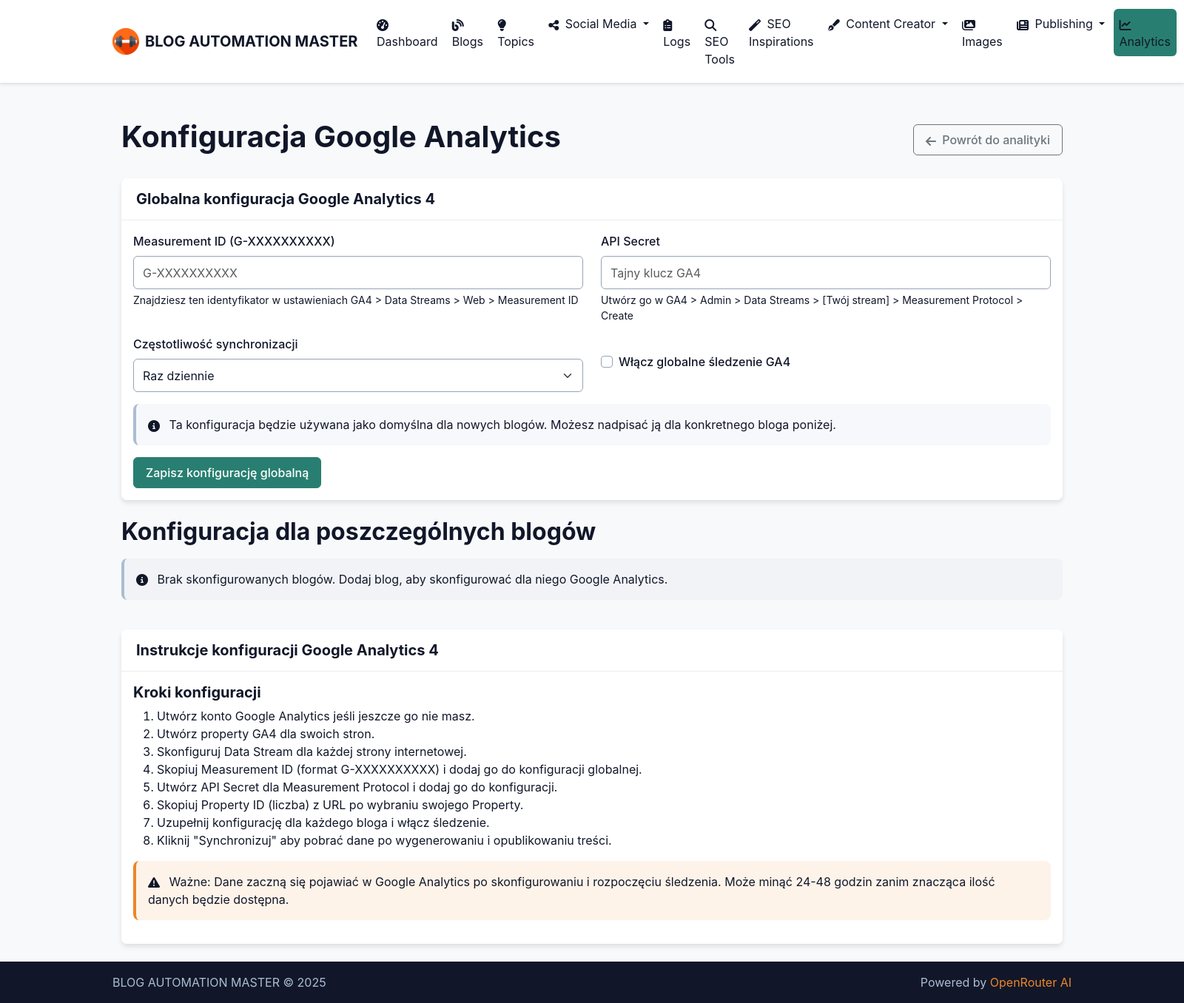
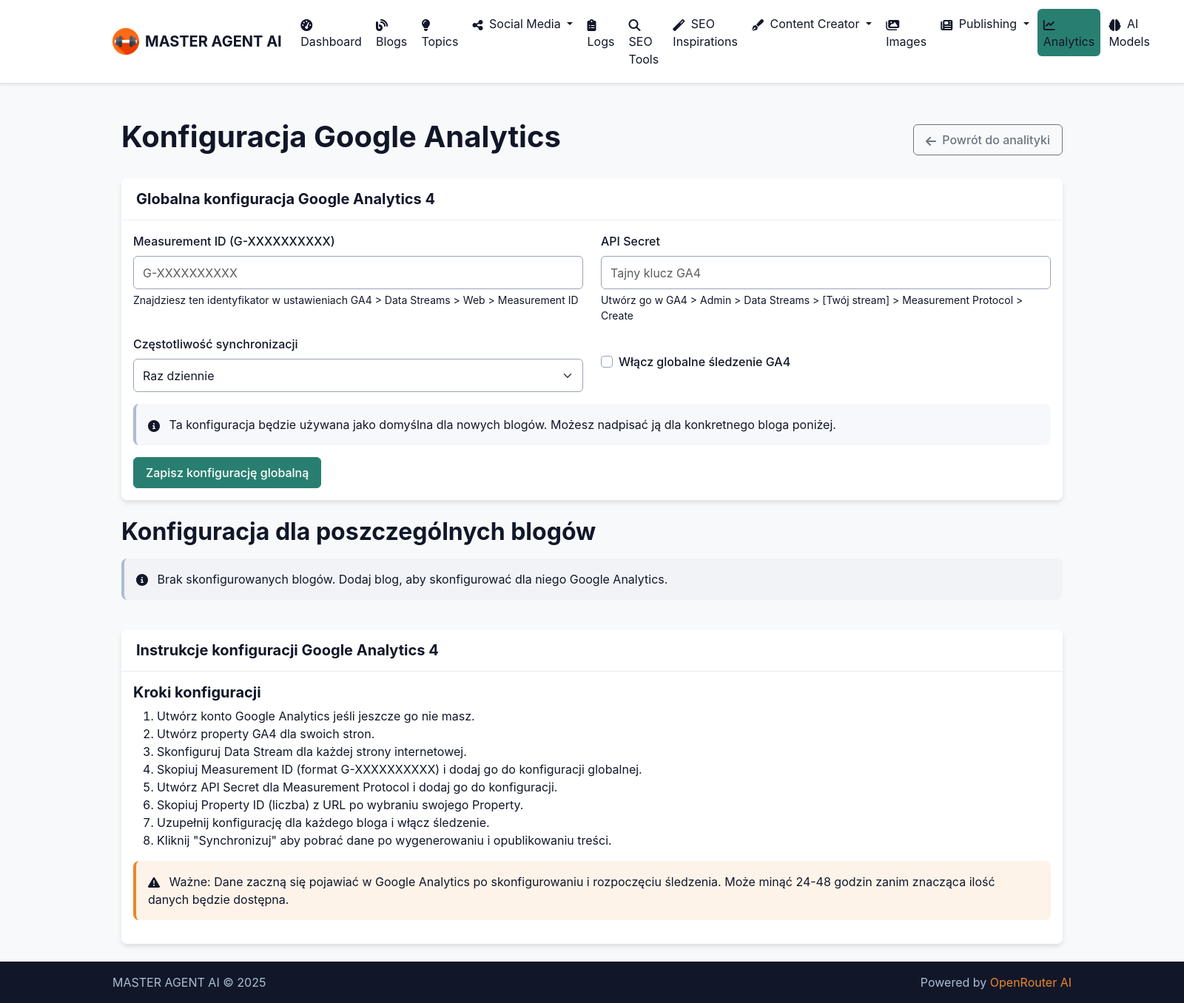
Before and after one commit to walerys1003/AUTO-BLOG-AGENT, a Flask app: page /analytics/config in a window 1600 px wide; the page is wider, and only the part inside the window is pictured. Shown: that part at 74% size. Run offline with Flask 3, Linux system fonts and the light colour scheme; parts of the project's set-up code (start-up, migrations or seed data) failed here and were passed over.

Commit message:
Rename the application title to Master Agent AI across all pages
Update the application's title from "BLOG AUTOMATION MASTER" to "MASTER AGENT AI" in base.html.

Replit-Commit-Author: Agent
Replit-Commit-Session-Id: f932fba3-eb06-492c-bdeb-fdf101ecf20a
Replit-Commit-Screenshot-Url: https://storage.googleapis.com/screenshot-production-us-central1/fe21f6ff-82c1-4e4d-926c-a837f59c7d8e/80e76af1-e47e-42c8-8036-4e74cef2a1ca.jpg

```diff
--- a/templates/base.html
+++ b/templates/base.html
@@ -3,8 +3,8 @@
 <head>
     <meta charset="UTF-8">
     <meta name="viewport" content="width=device-width, initial-scale=1.0">
-    <meta name="description" content="BLOG AUTOMATION MASTER - AI-powered content generation and management for WordPress blogs">
-    <title>{% block title %}BLOG AUTOMATION MASTER{% endblock %}</title>
+    <meta name="description" content="MASTER AGENT AI - AI-powered content generation and management for WordPress blogs">
+    <title>{% block title %}MASTER AGENT AI{% endblock %}</title>
     <!-- Bootstrap CSS -->
     <link href="https://cdn.jsdelivr.net/npm/bootstrap@5.3.2/dist/css/bootstrap.min.css" rel="stylesheet">
     <!-- Font Awesome -->
@@ -241,8 +241,8 @@
         <nav class="navbar navbar-expand-lg navbar-light border-bottom shadow-sm" style="background-color: var(--card-bg) !important;">
             <div class="container">
                 <a class="navbar-brand d-flex align-items-center" href="{{ url_for('dashboard') }}">
-                    <img src="{{ url_for('static', filename='img/muscle-icon-36.png') }}" alt="BLOG AUTOMATION MASTER" width="36" height="36" class="me-2">
-                    <span style="color: var(--dark-color) !important; font-weight: bold;">BLOG AUTOMATION MASTER</span>
+                    <img src="{{ url_for('static', filename='img/muscle-icon-36.png') }}" alt="MASTER AGENT AI" width="36" height="36" class="me-2">
+                    <span style="color: var(--dark-color) !important; font-weight: bold;">MASTER AGENT AI</span>
                 </a>
                 <button class="navbar-toggler" type="button" data-bs-toggle="collapse" data-bs-target="#navbarNav">
                     <span class="navbar-toggler-icon"></span>
@@ -417,7 +417,7 @@
         <div class="container">
             <div class="row align-items-center">
                 <div class="col-md-6 text-center text-md-start">
-                    <span style="color: var(--accent-color) !important;">BLOG AUTOMATION MASTER &copy; {{ now.year }}</span>
+                    <span style="color: var(--accent-color) !important;">MASTER AGENT AI &copy; {{ now.year }}</span>
                 </div>
                 <div class="col-md-6 text-center text-md-end">
                     <span style="color: var(--accent-color) !important;">Powered by <span style="color: var(--secondary-color) !important;">OpenRouter AI</span></span>
```
